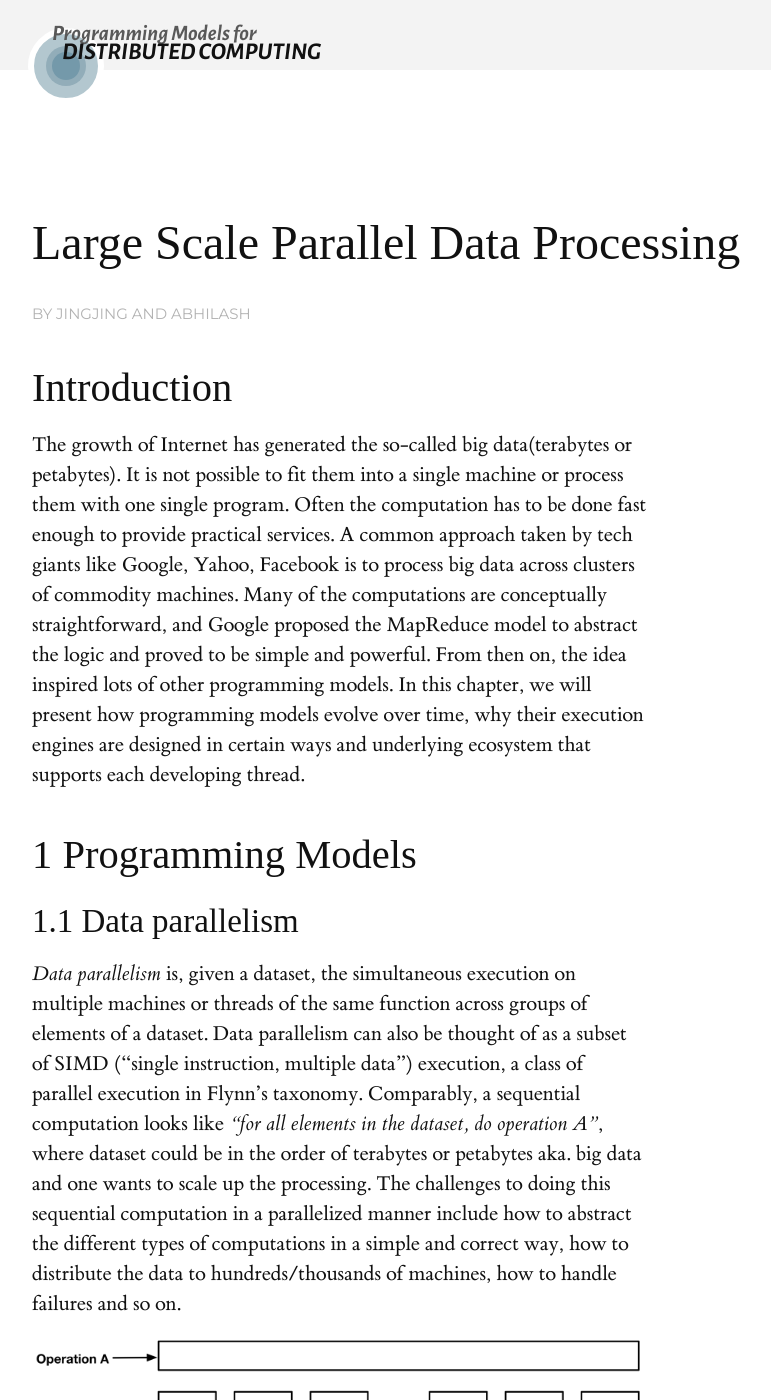
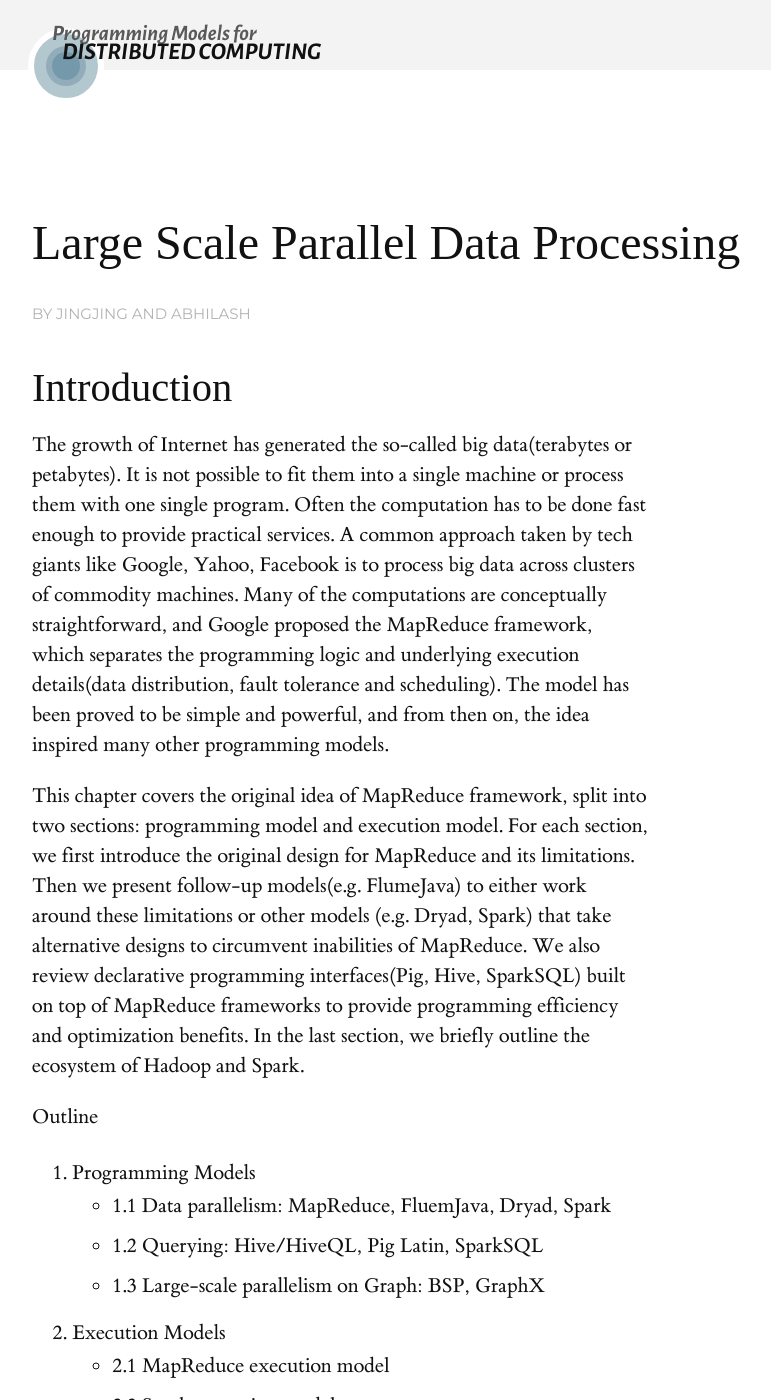
Before and after one commit to heathermiller/dist-prog-book, a Jekyll site: the page built from chapter/8/big-data.md, in a window 1280 px wide and 1400 px high. Shown: the whole window, without its empty margins (128-899 px from the left). Built offline with Jekyll 4.4.1, drawn with Linux system fonts in a browser that asks for light colours; some web fonts are replaced; formulas are drawn with MathJax 3; some of the changed text lies outside the part shown.

Commit message:
update intro

```diff
--- a/chapter/8/big-data.md
+++ b/chapter/8/big-data.md
@@ -4,7 +4,23 @@ title:  "Large Scale Parallel Data Processing"
 by: "Jingjing and Abhilash"
 ---
 ## Introduction
-The growth of Internet has generated the so-called big data(terabytes or petabytes). It is not possible to fit them into a single machine or process them with one single program. Often the computation has to be done fast enough to provide practical services. A common approach taken by tech giants like Google, Yahoo, Facebook is to process big data across clusters of commodity machines. Many of the computations are conceptually straightforward, and Google proposed the MapReduce model to abstract the logic and proved to be simple and powerful. From then on, the idea inspired lots of other programming models. In this chapter, we will present how programming models evolve over time, why their execution engines are designed in certain ways and underlying ecosystem that supports each developing thread.
+The growth of Internet has generated the so-called big data(terabytes or petabytes). It is not possible to fit them into a single machine or process them with one single program. Often the computation has to be done fast enough to provide practical services. A common approach taken by tech giants like Google, Yahoo, Facebook is to process big data across clusters of commodity machines. Many of the computations are conceptually straightforward, and Google proposed the MapReduce framework, which separates the programming logic and underlying execution details(data distribution, fault tolerance and scheduling). The model has been proved to be simple and powerful, and from then on, the idea inspired many other programming models.
+
+This chapter covers the original idea of MapReduce framework, split into two sections: programming model and execution model. For each section, we first introduce the original design for MapReduce and its limitations. Then we present follow-up models(e.g. FlumeJava) to either work around these limitations or other models (e.g. Dryad, Spark) that take alternative designs to circumvent inabilities of MapReduce. We also review declarative programming interfaces(Pig, Hive, SparkSQL) built on top of MapReduce frameworks to provide programming efficiency and optimization benefits. In the last section, we briefly outline the ecosystem of Hadoop and Spark.
+
+Outline
+1. Programming Models
+- 1.1 Data parallelism: MapReduce, FluemJava, Dryad, Spark
+- 1.2 Querying: Hive/HiveQL, Pig Latin, SparkSQL
+- 1.3 Large-scale parallelism on Graph: BSP, GraphX
+2. Execution Models
+- 2.1 MapReduce execution model
+- 2.2 Spark execution model
+- 2.3 Hive execution model
+- 2.4 SparkSQL execution model
+3. Big Data Ecosystem:
+- 3.1 Hadoop ecosystem
+- 3.2 Spark ecosystem
 
 ## 1 Programming Models
 ### 1.1 Data parallelism
@@ -451,7 +467,7 @@ Winding up - we can compare SQL vs Dataframe vs Dataset as below :
 
 
 
-### 1.3 Large-scale Parallelism on Graphs
+### 1.3 Large-scale parallelism on graphs
 Map Reduce doesn’t scale easily for iterative / graph algorithms like page rank and machine learning algorithms. Iterative algorithms require a programmer to explicitly handle the intermediate results (writing to disks) resulting in a lot of boilerplate code. Hence, every iteration requires reading the input file and writing the results to the disk resulting in high disk I/O which is a performance bottleneck for any batch processing system.
 
 Also, graph algorithms require an exchange of messages between vertices. In a case of PageRank, every vertex requires the contributions from all its adjacent nodes to calculate its score. Map reduce currently lacks this model of message passing which makes it complex to reason about graph algorithms. One model that is commonly employed for implementing distributed graph processing is the graph parallel model.
@@ -637,7 +653,7 @@ Hence, in Spark SQL, transformation of user queries happens in four phases :
 
 
 ## 3. Big Data Ecosystem
-*Hadoop Ecosystem*
+*3.1 Hadoop ecosystem*
 
 Apache Hadoop is an open-sourced framework that supports distributed processing of large dataset. It involves dozens of projects, all of which are listed [here](https://hadoopecosystemtable.github.io/). In this section, it is also important to understand the key players in the system, namely two parts: the Hadoop Distributed File System (HDFS) and the open-sourced implementation of MapReduce model - Hadoop.
 
@@ -652,7 +668,7 @@ HDFS forms the data management layer, which is a distributed file system designe
 To satisfy different needs, big companies like Facebook and Yahoo developed additional tools. Facebook's Hive, as a warehouse system, can provide more declarative programming interface and translate to Hadoop jobs. Yahoo's Pig platform is an ad-hoc analysis tool that can structurize HDFS objects and support operations like grouping, joining and filtering.
 
 
-***Spark Ecosystem***
+*3.2 Spark ecosystem*
 
 Apache Spark's rich-ecosystem constitutes of third party libraries like Mesos{%cite hindman2011mesos --file big-data%}/Yarn{%cite vavilapalli2013apache --file big-data%} and several major components that have been already discussed in this article like Spark-core, SparkSQL, GraphX.
 In this section we will discuss the remaining yet very important components/libraries which help Spark deliver high performance.
```
Also changed, not shown: other parts of chapter/8/big-data.md (+1 -1 lines).
